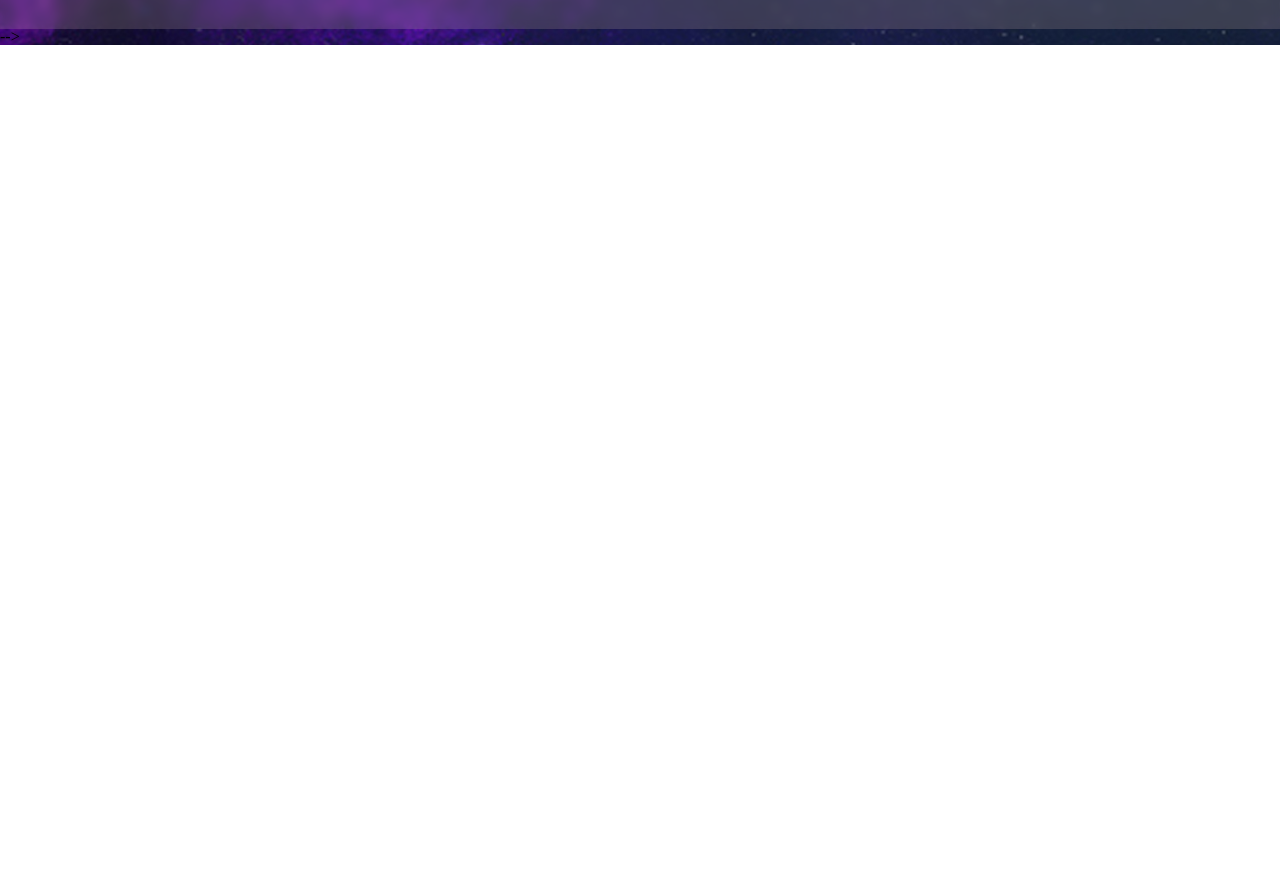
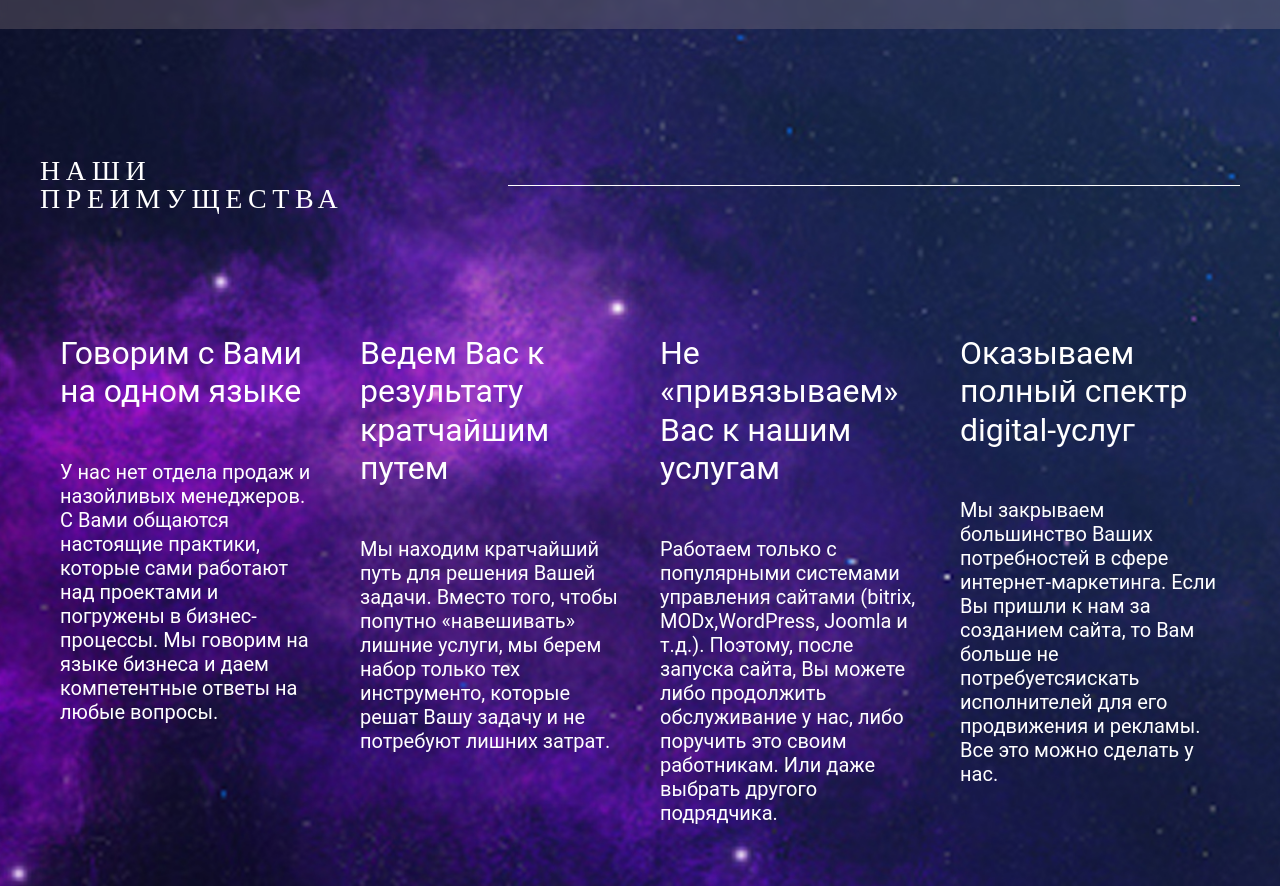
Before and after one commit to caterpillar82/digital_studio1, a plain HTML site: page index.html in a window 1280 px wide. Shown: the part 1443-2329 px from the top of the page. Before the commit the page ends 1488 px from the top, so only its background shows below. Drawn offline with Linux system fonts and the light colour scheme.

Commit message:
advantages

```diff
--- a/index.html
+++ b/index.html
@@ -81,7 +81,30 @@
       </div>
     </section>
 
-    <section></section> -->
+    <section class="advantages container">
+      <div class="advantages__header">
+        <h1 class="advantages__header-title">НАШИ ПРЕИМУЩЕСТВА</h1>
+        <div class="advantages__header-lines"></div>
+      </div>
+
+      <div class="advantages__text">
+        <h2 class="advantages__text-column">Говорим с Вами на одном языке
+          <p class="advantages__text-subcolumn">У нас нет отдела продаж и назойливых менеджеров. С Вами общаются настоящие практики, которые сами работают над проектами и погружены в бизнес-процессы. Мы говорим на языке бизнеса и даем компетентные ответы на любые вопросы.</p>
+          </h2>
+
+        <h2 class="advantages__text-column">Ведем Вас к результату кратчайшим путем
+          <p class="advantages__text-subcolumn">Мы находим кратчайший путь для решения Вашей задачи. Вместо того, чтобы попутно «навешивать» лишние услуги, мы берем набор только тех инструменто, которые решат Вашу задачу и не потребуют лишних затрат.</p>
+        </h2>
+
+        <h2 class="advantages__text-column">Не «привязываем» Вас к нашим услугам
+          <p class="advantages__text-subcolumn">Работаем только с популярными системами управления сайтами (bitrix, MODx,WordPress, Joomla и т.д.). Поэтому, после запуска сайта, Вы можете либо продолжить обслуживание у нас, либо поручить это своим работникам. Или даже выбрать другого подрядчика.</p>
+        </h2>
+
+        <h2 class="advantages__text-column">Оказываем полный спектр digital-услуг
+          <p class="advantages__text-subcolumn">Мы закрываем большинство Ваших потребностей в сфере интернет-маркетинга. Если Вы пришли к нам за созданием сайта, то Вам больше не потребуетсяискать исполнителей для его продвижения и рекламы. Все это можно сделать у нас.</p>
+        </h2>
+      </div>
+    </section>
   </div>
 
   <section></section>
--- a/saas/_base.scss
+++ /dev/null
@@ -1,10 +0,0 @@
-.container {
-    max-width: 1200px;
-    margin: 0 auto;
-  }
-
-  .main-bg {
-  background-image: url(/image/main-bg.jpg) ;
-  background-repeat: no-repeat;
-  background-size: cover;
-}
--- /dev/null
+++ b/sass/_advantages.scss
@@ -0,0 +1,43 @@
+.advantages {
+  padding: 128px 0 32px 0;
+
+  &__header {
+    display: flex;
+    align-items: center;
+    font-size: 28px;
+    font-weight: 300;
+    color: #ffffff;
+    padding-bottom: 101px;
+
+    &-title {
+      letter-spacing: 0.2em;
+    }
+
+    &-lines {
+      width: 745px;
+      height: 1px;
+      background-color: #ffffff;
+      position: relative;
+      margin-left: 48px;
+    }
+  }
+
+  &__text {
+    display: flex;
+
+    &-column {
+      font-family: roboto;
+      font-size: 32px;
+      flex: 25%;
+      padding: 20px;
+      color: #ffffff;
+      margin-bottom: 20px;
+      line-height: 1.2;
+    }
+
+    &-subcolumn {
+      font-size: 20px;
+      margin-top: 49px;
+    }
+  }
+}
--- /dev/null
+++ b/sass/_base.scss
@@ -0,0 +1,10 @@
+.container {
+  max-width: 1200px;
+  margin: 0 auto;
+}
+
+.main-bg {
+  background-image: url(/image/main-bg.jpg);
+  background-repeat: no-repeat;
+  background-size: cover;
+}
--- a/saas/style.scss
+++ b/sass/style.scss
@@ -3,3 +3,4 @@
 @import './base';
 @import './reset';
 @import './essential';
+@import './advantages';
```
Also changed, not shown: css/style.css, sass/_about.scss (renamed from saas/_about.scss), sass/_essential.scss (renamed from saas/_essential.scss), sass/_header.scss (renamed from saas/_header.scss), sass/_reset.scss (renamed from saas/_reset.scss), 1 other file.
